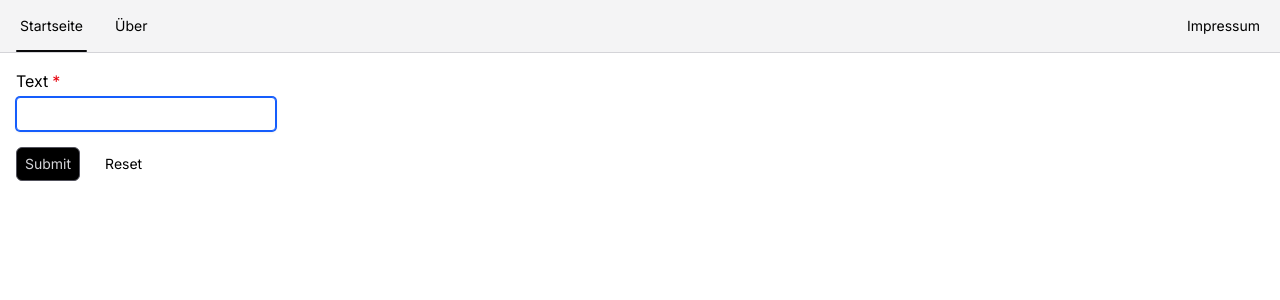
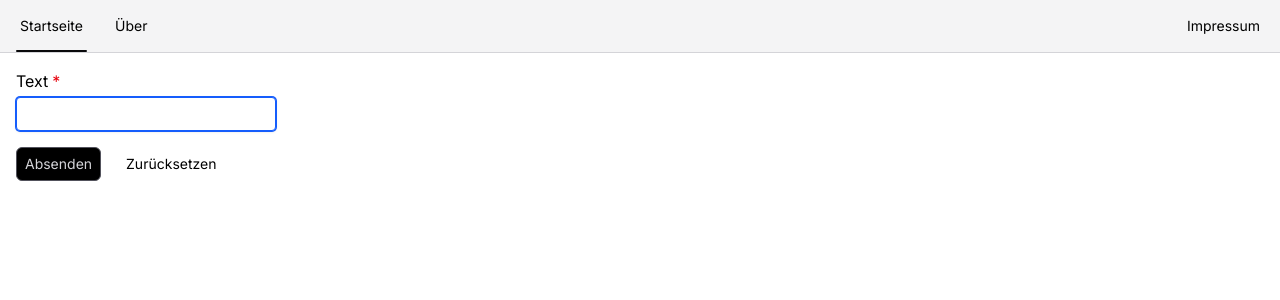
Before and after one commit to Kaishiyoku/phonetic-alphabet, a React (Vite) app: page / in a window 1280 px wide. Shown: the top 300 px of the page. Built offline with nearby package versions, Linux system fonts and the light colour scheme.

Commit message:
adjusted wording

```diff
--- a/src/Components/PhoneticForm.tsx
+++ b/src/Components/PhoneticForm.tsx
@@ -43,11 +43,11 @@ export default function PhoneticForm() {
 
 				<div className="space-x-4">
 					<Button type="button" color="black" onClick={() => handleSubmit()}>
-						Submit
+						Absenden
 					</Button>
 
 					<Button type="button" plain onClick={handleReset}>
-						Reset
+						Zurücksetzen
 					</Button>
 				</div>
 			</form>
```
